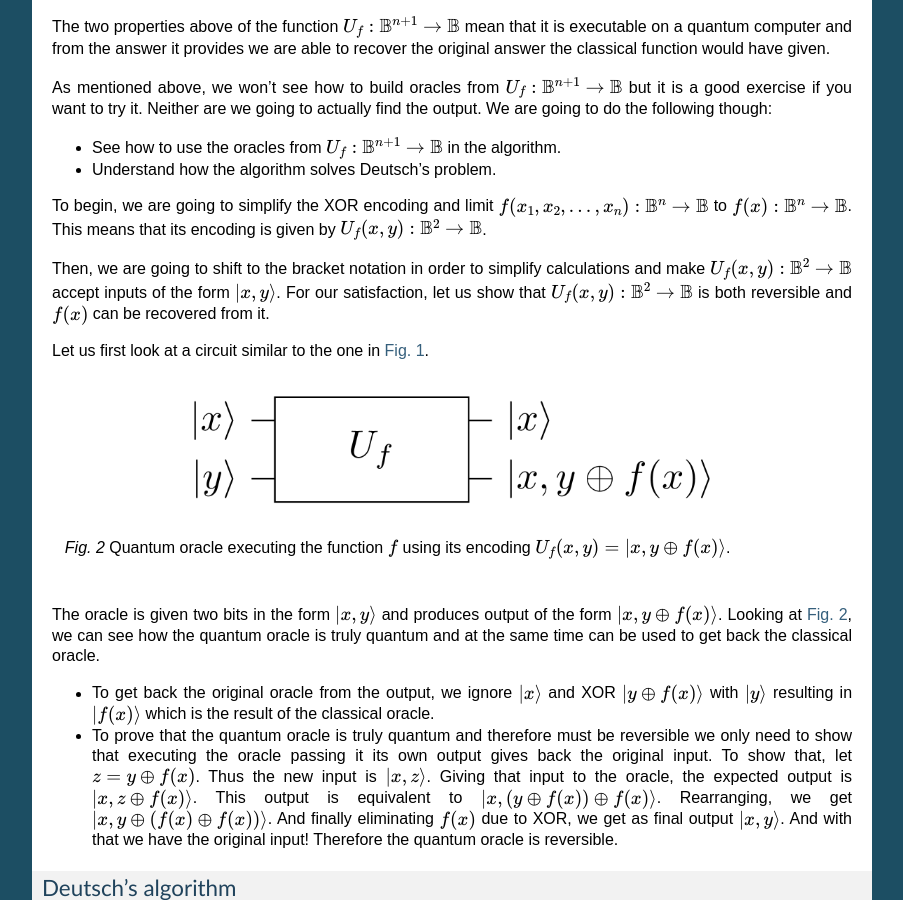
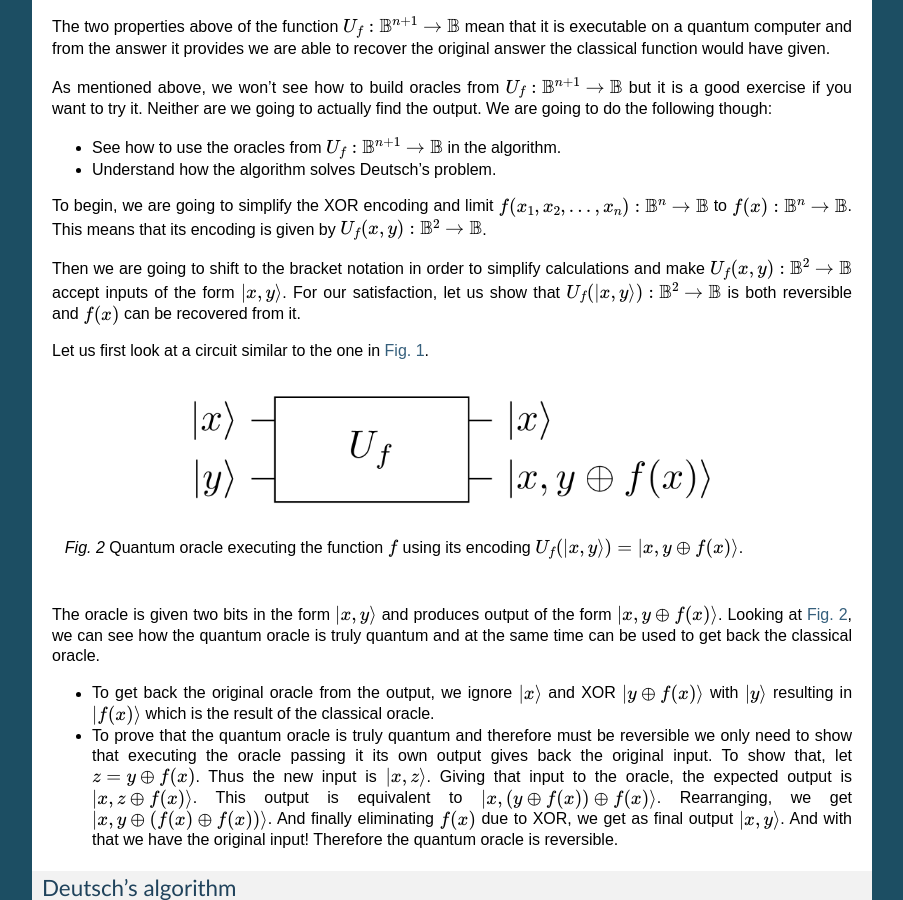
Before and after one commit to avalon-lang/docs, a Sphinx documentation site: the page built from source/algorithms/deutsch.rst, in a window 1280 px wide and 900 px high, scrolled down 2797 px. Shown: the whole window, without its empty margins (198-1101 px from the left). Built offline with Sphinx 7.4.7, drawn with Linux system fonts in a browser that asks for light colours.

Commit message:
Formatting.

```diff
--- a/source/algorithms/deutsch.rst
+++ b/source/algorithms/deutsch.rst
@@ -176,8 +176,8 @@ We are going to do the following though:
 To begin, we are going to simplify the XOR encoding and limit :math:`f(x_1, x_2, \ldots, x_n):\mathbb{B}^n \to \mathbb{B}` to :math:`f(x):\mathbb{B}^n \to \mathbb{B}`.
 This means that its encoding is given by :math:`U_f(x, y):\mathbb{B}^{2} \to \mathbb{B}`.
 
-Then, we are going to shift to the bracket notation in order to simplify calculations and make :math:`U_f(x, y):\mathbb{B}^{2} \to \mathbb{B}` accept inputs of the form :math:`|x, y\rangle`.
-For our satisfaction, let us show that :math:`U_f(x, y):\mathbb{B}^{2} \to \mathbb{B}` is both reversible and :math:`f(x)` can be recovered from it.
+Then we are going to shift to the bracket notation in order to simplify calculations and make :math:`U_f(x, y):\mathbb{B}^{2} \to \mathbb{B}` accept inputs of the form :math:`|x, y\rangle`.
+For our satisfaction, let us show that :math:`U_f(|x, y\rangle):\mathbb{B}^{2} \to \mathbb{B}` is both reversible and :math:`f(x)` can be recovered from it.
 
 Let us first look at a circuit similar to the one in :numref:`classical_oracle`.
 
@@ -187,7 +187,7 @@ Let us first look at a circuit similar to the one in :numref:`classical_oracle`.
     :align: center
     :alt: Quantum oracle for Deutsch problem
 
-    Quantum oracle executing the function :math:`f` using its encoding :math:`U_f(x, y)=|x,y \oplus f(x)\rangle`.
+    Quantum oracle executing the function :math:`f` using its encoding :math:`U_f(|x, y\rangle)=|x,y \oplus f(x)\rangle`.
 
 
 The oracle is given two bits in the form :math:`|x, y\rangle` and produces output of the form :math:`|x, y \oplus f(x)\rangle`.
```
